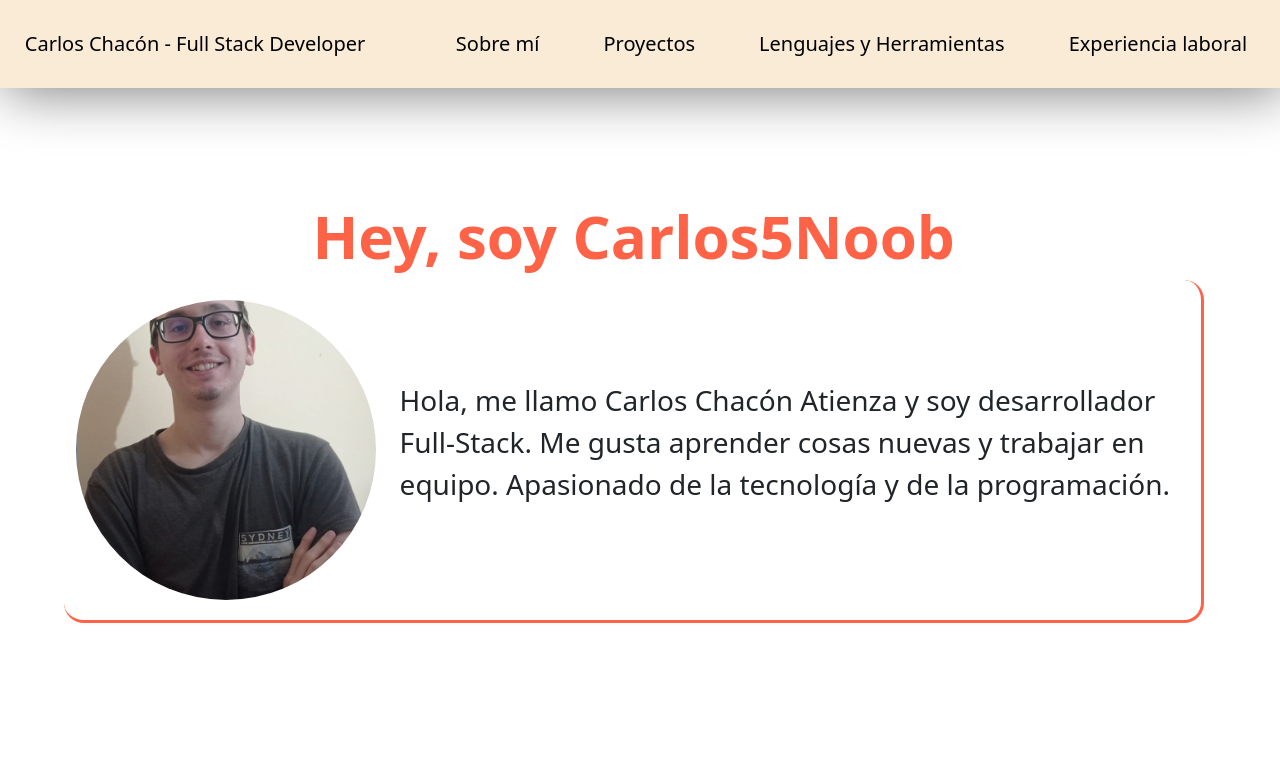
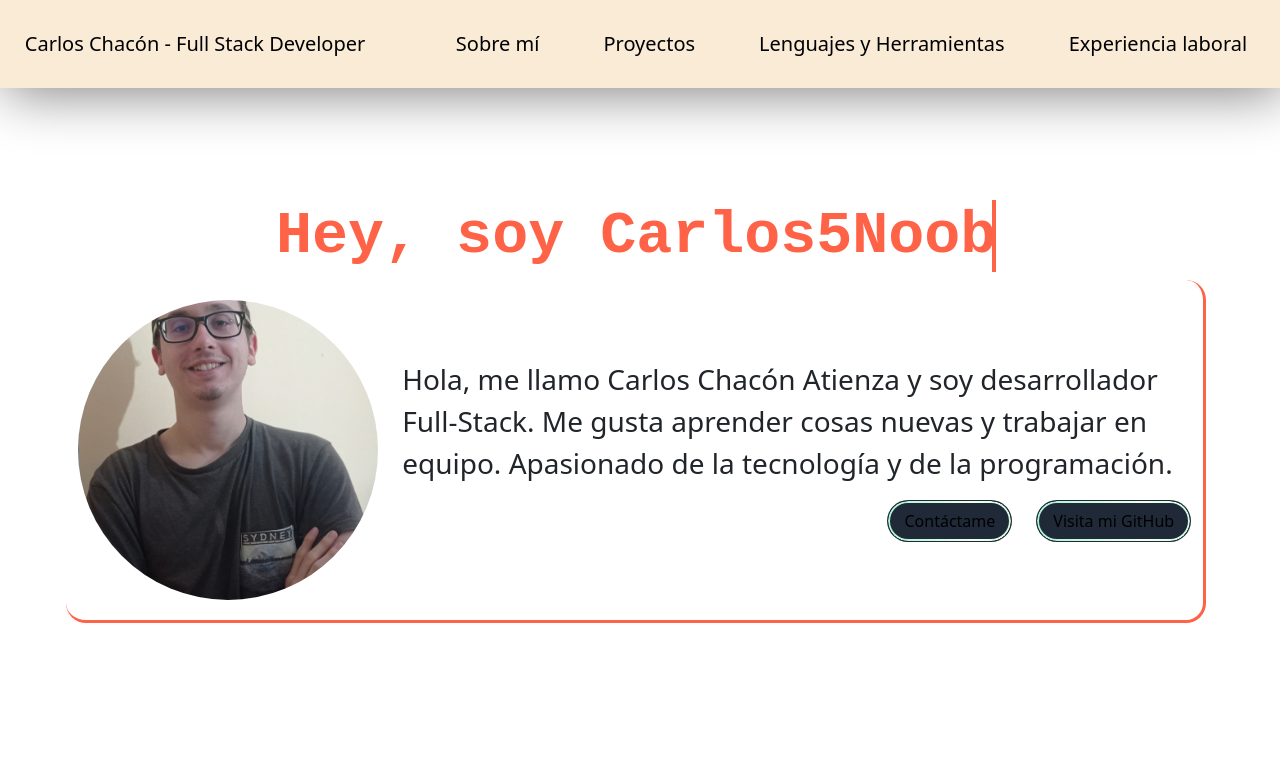
Before and after one commit to Carlos5Noob/Portfolio, a React (Vite) app: page / in a window 1280 px wide. Shown: the top 782 px of the page. Built offline with nearby package versions, Linux system fonts and the light colour scheme.

Commit message:
ADD: componente Button y arreglos varios en el diseño

```diff
--- a/src/components/About/About.module.css
+++ b/src/components/About/About.module.css
@@ -12,4 +12,21 @@
     font-weight: bold;
     font-size: 60px;
     color: tomato;
+    display: block;
+    font-family: monospace;
+    white-space: nowrap;
+    border-right: 4px solid;
+    width: 20ch;
+    justify-self: center;
+
+    animation: typing 2s steps(12), blink .5s infinite step-end alternate;
+    overflow: hidden;
 }
+
+@keyframes typing {
+    from { width: 0;}
+}
+
+@keyframes blink {
+    50% { border-color: transparent;}
+}
--- a/src/components/About/index.tsx
+++ b/src/components/About/index.tsx
@@ -1,14 +1,34 @@
 import Image from "../Image";
 import foto from "../../assets/foto-perfil.png";
-import styles from './About.module.css'
+import styles from "./About.module.css";
+import Button from "../Button";
 
 const About = () => {
+  const linkGithub = "https://github.com/Carlos5Noob";
+  const linkContactame = "mailto:carlosjr5noob5@gmail.com";
+
   return (
     <div>
       <h1 className={`text-center ${styles.title}`}>Hey, soy Carlos5Noob</h1>
-      <div className={`container d-flex align-items-center gap-4 mb-5 ${styles.container}`}>
+      <div
+        className={`container d-flex align-items-center gap-4 mb-5 ${styles.container}`}
+      >
         <Image src={foto} width={300} height={300} className="rounded-circle" />
-        <p className="fs-3">Hola, me llamo Carlos Chacón Atienza y soy desarrollador Full-Stack. Me gusta aprender cosas nuevas y trabajar en equipo. Apasionado de la tecnología y de la programación.</p>
+        <div className="d-flex flex-column">
+          <p className="fs-3">
+            Hola, me llamo Carlos Chacón Atienza y soy desarrollador Full-Stack.
+            Me gusta aprender cosas nuevas y trabajar en equipo. Apasionado de
+            la tecnología y de la programación.
+          </p>
+          <div className="d-flex gap-4 justify-content-end">
+            <Button href={linkContactame}>
+              Contáctame
+            </Button>
+            <Button href={linkGithub}>
+              Visita mi GitHub
+            </Button>
+          </div>
+        </div>
       </div>
     </div>
   );
--- /dev/null
+++ b/src/components/Button/Button.module.css
@@ -0,0 +1,34 @@
+.button {
+    position: relative;
+    padding: 0.5rem;
+    padding-left: 1rem;
+    padding-right: 1rem;
+    border-radius: 500px;
+    background-color: rgb(31 41 55);
+    z-index: 0;
+    overflow: hidden;
+    white-space: nowrap;
+}
+
+.button::before {
+    content: '';
+    position: absolute;
+    top: 0;
+    left: 0;
+    right: 0;
+    bottom: 0;
+    padding: 2px;
+    border-radius: 3rem;
+    background: linear-gradient(270deg, rgb(40, 222, 164), rgb(239, 255, 234), rgb(40, 222, 164));
+    background-size: 400% 400%;
+    animation: moverBorde 5s linear infinite;
+    mask: linear-gradient(#fff 0 0) content-box, linear-gradient(#fff 0 0);
+    mask-composite: exclude;
+    z-index: -1;
+}
+
+@keyframes moverBorde {
+    0% { background-position: 0% 50%; }
+    50% { background-position: 100% 50%; }
+    100% { background-position: 0% 50%; }
+}
--- /dev/null
+++ b/src/components/Button/index.tsx
@@ -0,0 +1,19 @@
+import styles from './Button.module.css'
+
+type ButtonProps = {
+    href?: string;
+    className?: string;
+    children: React.ReactNode;
+}
+
+const Button = (props: ButtonProps) => {
+    const { href, className, children } = props;
+
+    return (
+        <div className={className}>
+            <a href={href}><button className={styles.button}>{children}</button></a>
+        </div>
+    );
+};
+
+export default Button;
--- a/src/components/Layout/Layout.module.css
+++ b/src/components/Layout/Layout.module.css
@@ -2,7 +2,7 @@
   display: grid;
   justify-content: center;
   align-items: center;
-  width: 99vw;
+  width: 99.4vw;
   height: 100vh;
   gap: 5rem;
 }
```
